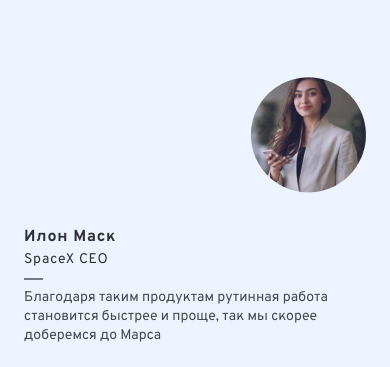
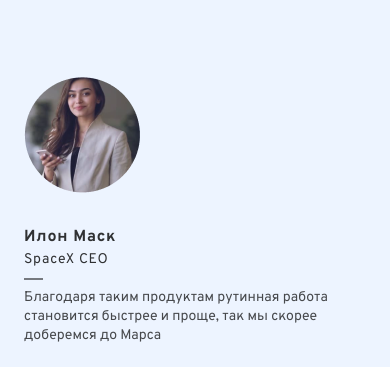
Before and after one commit to meylisday/entfriend-project, a website: page index.html in a window 390 px wide. Shown: the part 2382-2749 px from the top of the page. Drawn offline with Linux system fonts and the light colour scheme.

Commit message:
added adaptive layout v.2.1

```diff
--- a/assets/scss/_reviews.scss
+++ b/assets/scss/_reviews.scss
@@ -19,6 +19,9 @@
             .columns {
                 .reviews-img {
                     text-align: right;
+                    @include mobile {
+                        text-align: left;
+                    }
                 }
                 .column {
                     font-family: $font-family-overpass;
@@ -66,16 +69,21 @@
 .section-reviews-button {
     margin-top: 100px;
     margin-bottom: 100px;
+    @include mobile {
+        margin: 10% 0 0 0;
+        padding-top: 0;
+
+    }
 }
 
 .social-media {
     display: flex;
     align-items: center;
-    a:first-child{
+    a:first-child {
         margin-right: 0.6em;
     }
-    a>img{
-        width:20px;
+    a>img {
+        width: 20px;
         height: 20px;
         max-width: 20px;
     }
```
Also changed, not shown: assets/css/style.css.
